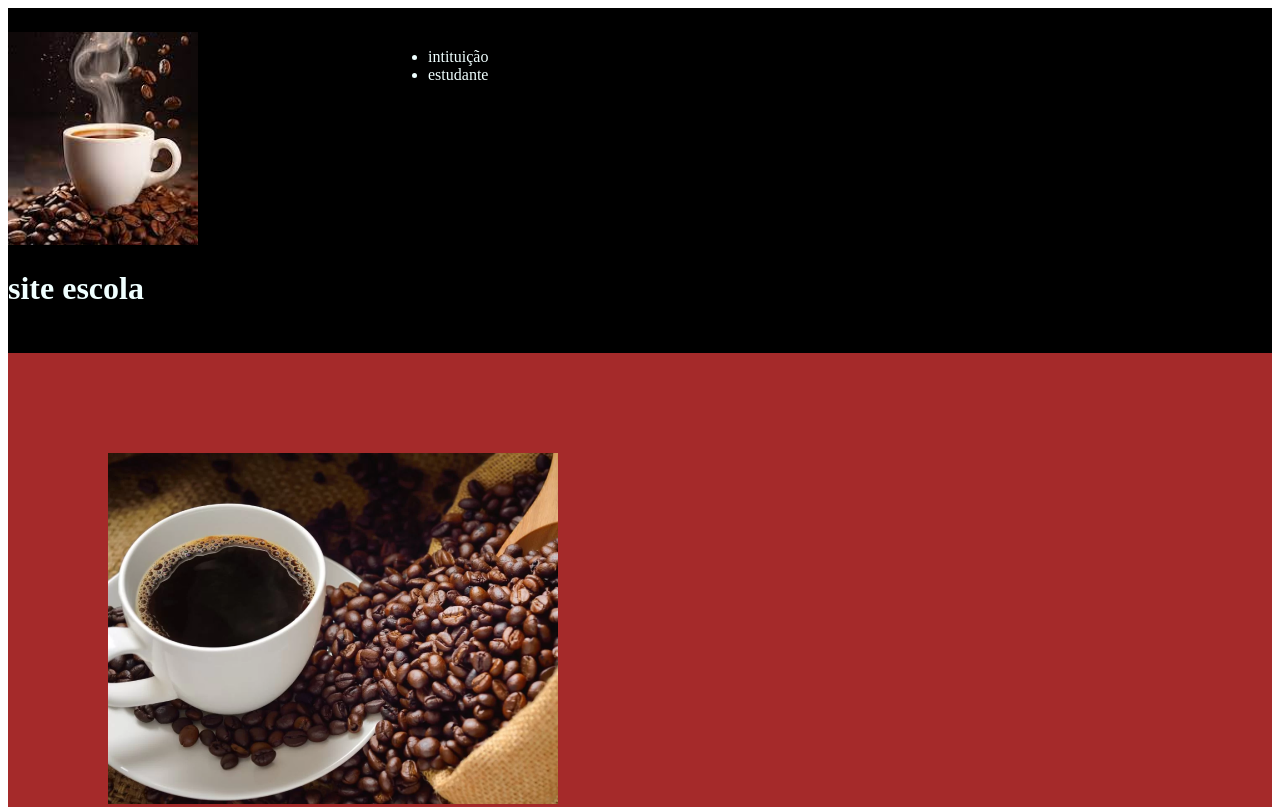
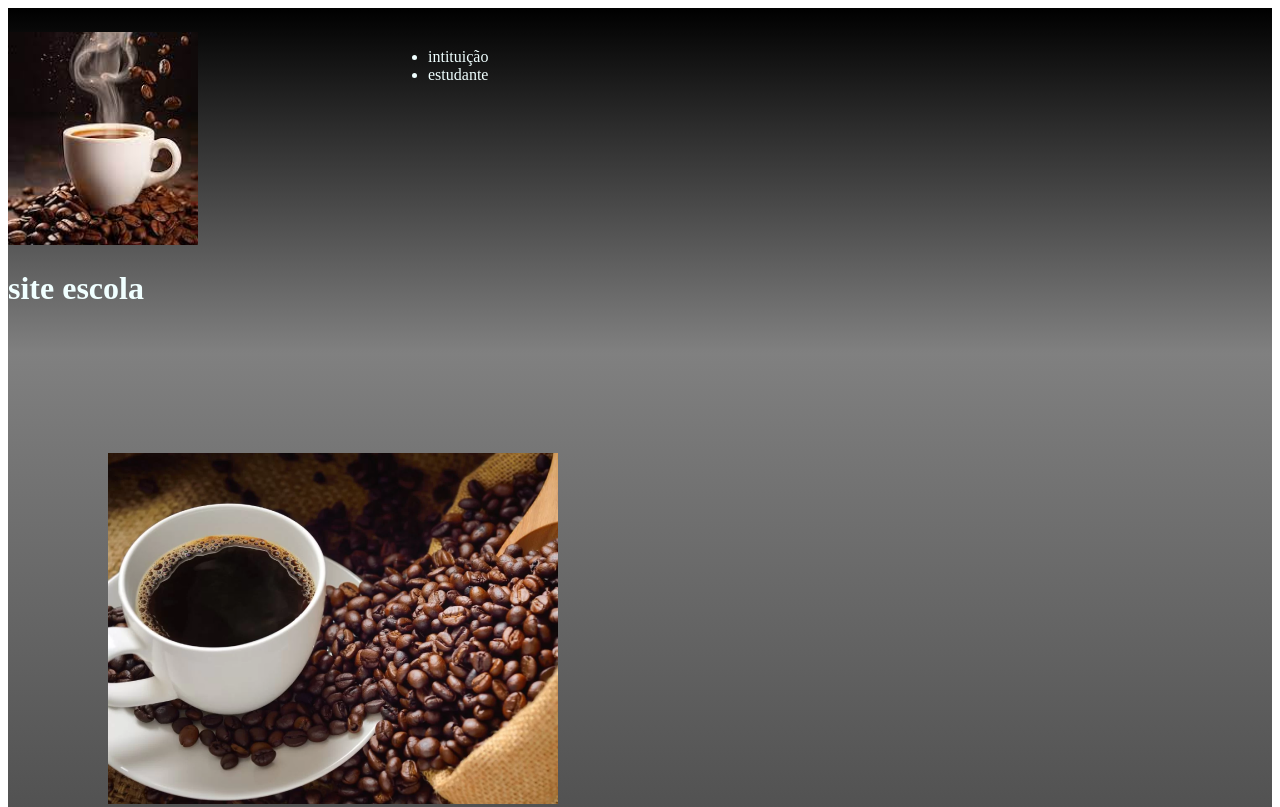
Before and after one commit to V1tor14/site-escola, a plain HTML site: page index.html in a window 1280 px wide. Shown: the top 807 px of the page. Drawn offline with Linux system fonts and the light colour scheme.

Commit message:
save aula 5
.

```diff
--- a/index.html
+++ b/index.html
@@ -8,7 +8,7 @@
     <link rel="stylesheet" href="style.css">
 </head>
 
-<body>
+<body class="corpodosite">
     <header class="cabecalho">
         <div class="cabecalho-div">
             <img class="cabecalho-imagem" src="imagem café.png" alt="café-cabecalho">
--- a/style.css
+++ b/style.css
@@ -1,17 +1,23 @@
+.corpodosite{
+    color: white;
+}
+
+
+
 .cabecalho {
-    background-color: black;
+    background-image: linear-gradient(black,gray);
     color: azure;
     display: flex;
     padding: 24px 0;
 }
 
 .section1 {
-    background-color: brown;
+    background-image: linear-gradient(gray,rgb(65, 65, 65));
     padding: 100px;
 }
 
 .section2 {
-    background-color: blue;
+    background-image: linear-gradient(rgb(65, 65, 65),black);
     padding: 100px;
 }
 .cabecalho-imagem{
```
